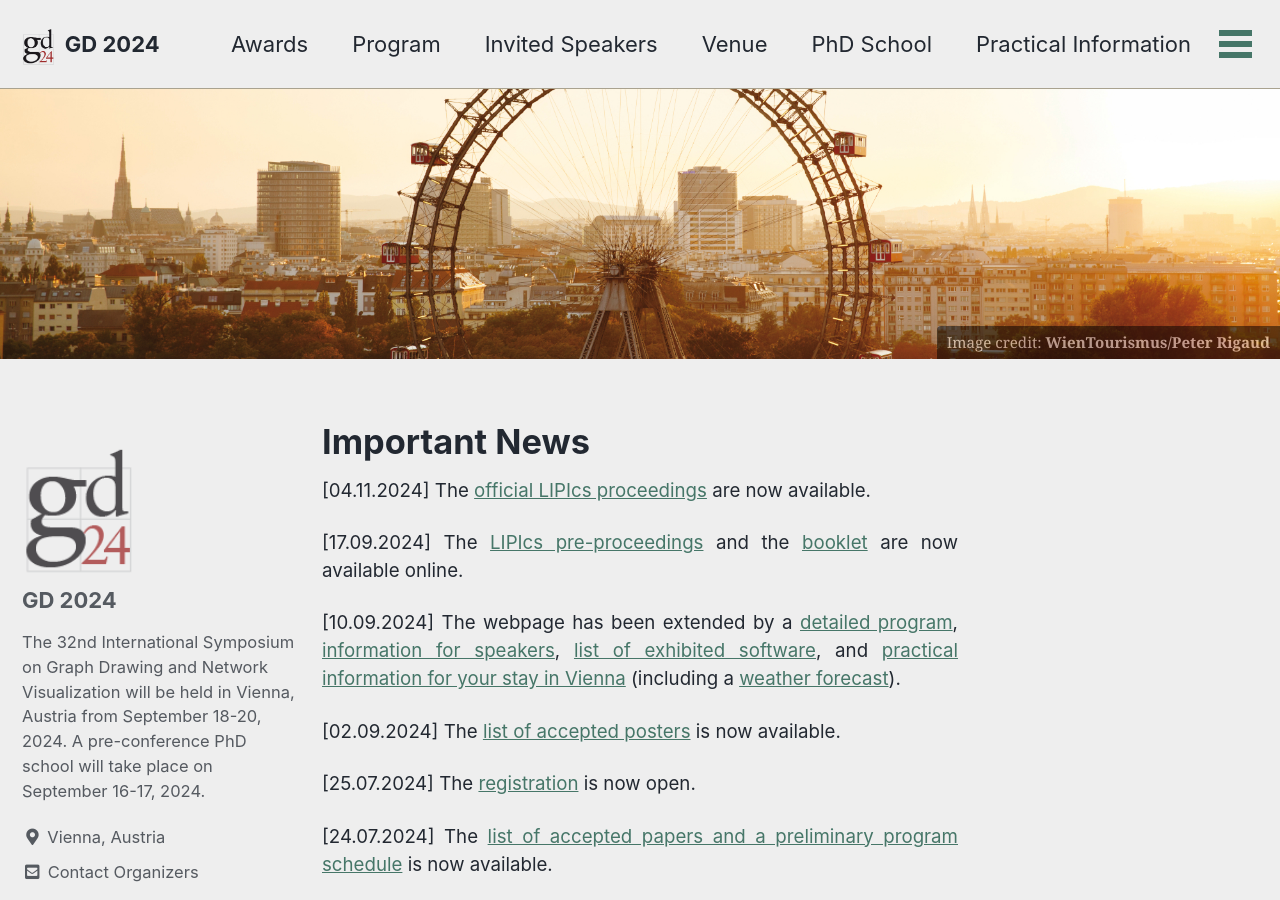
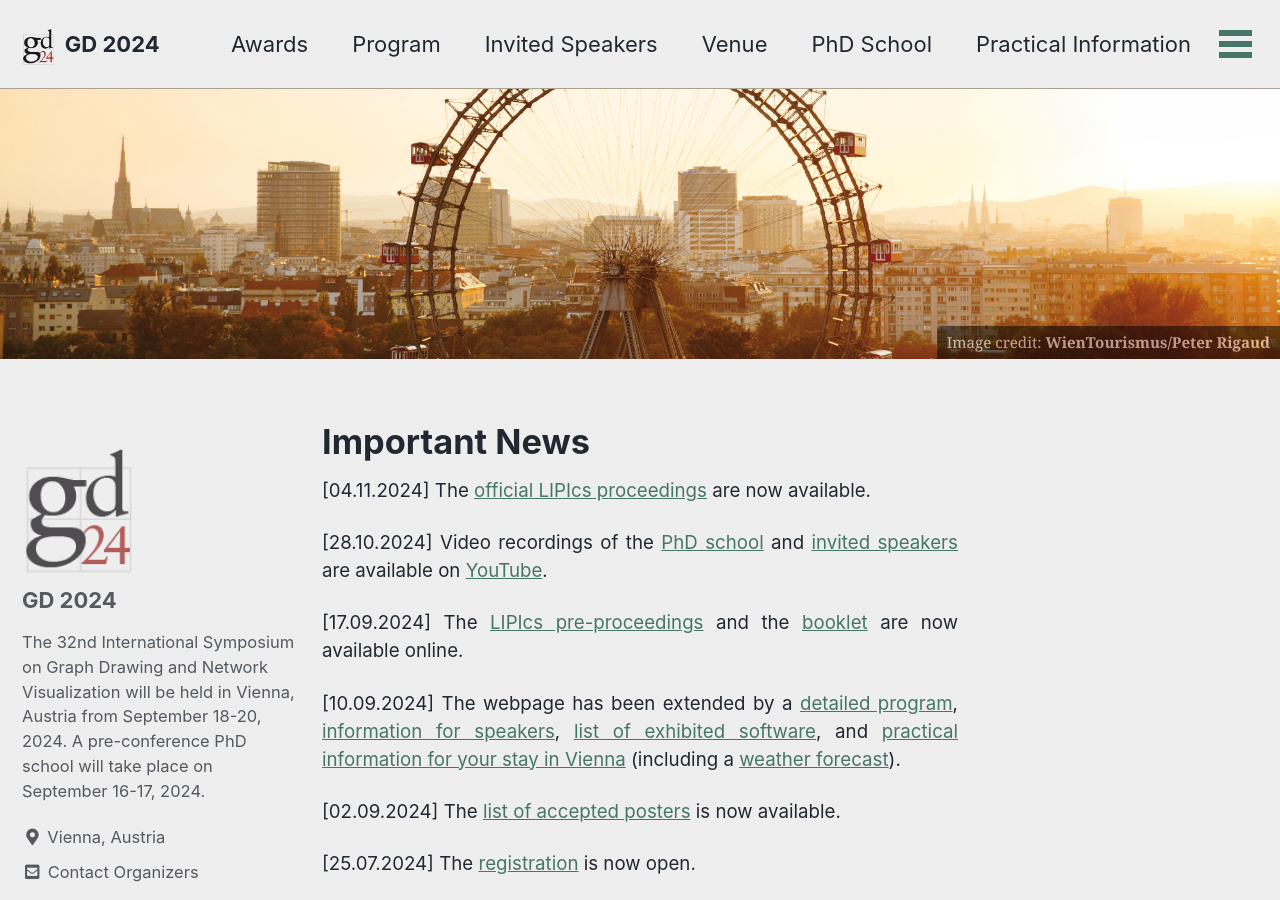
Before and after one commit to graphdrawing/gd2024, a Jekyll site: the page built from pages/news.md, in a window 1280 px wide and 900 px high. Built offline with Jekyll 4.4.1, drawn with Linux system fonts in a browser that asks for light colours; cached includes are drawn as plain includes.

Commit message:
add news entry on youtube

```diff
--- a/pages/news.md
+++ b/pages/news.md
@@ -10,6 +10,8 @@ header:
 ---
 
 [04.11.2024] The <a href="https://drops.dagstuhl.de/entities/volume/LIPIcs-volume-320" target="_blank">official LIPIcs proceedings</a> are now available.
+
+[28.10.2024] Video recordings of the <a href="../school">PhD school</a> and <a href="../speaker">invited speakers</a> are available on <a href="https://youtube.com/@graph-drawing" target="_blank">YouTube</a>.
 
 [17.09.2024] The <a href="https://submission.dagstuhl.de/collections/GD-2024" target="_blank">LIPIcs pre-proceedings</a> and the <a href="../../assets/pdfs/booklet.pdf" target="_blank">booklet</a> are now available online.
 
```
